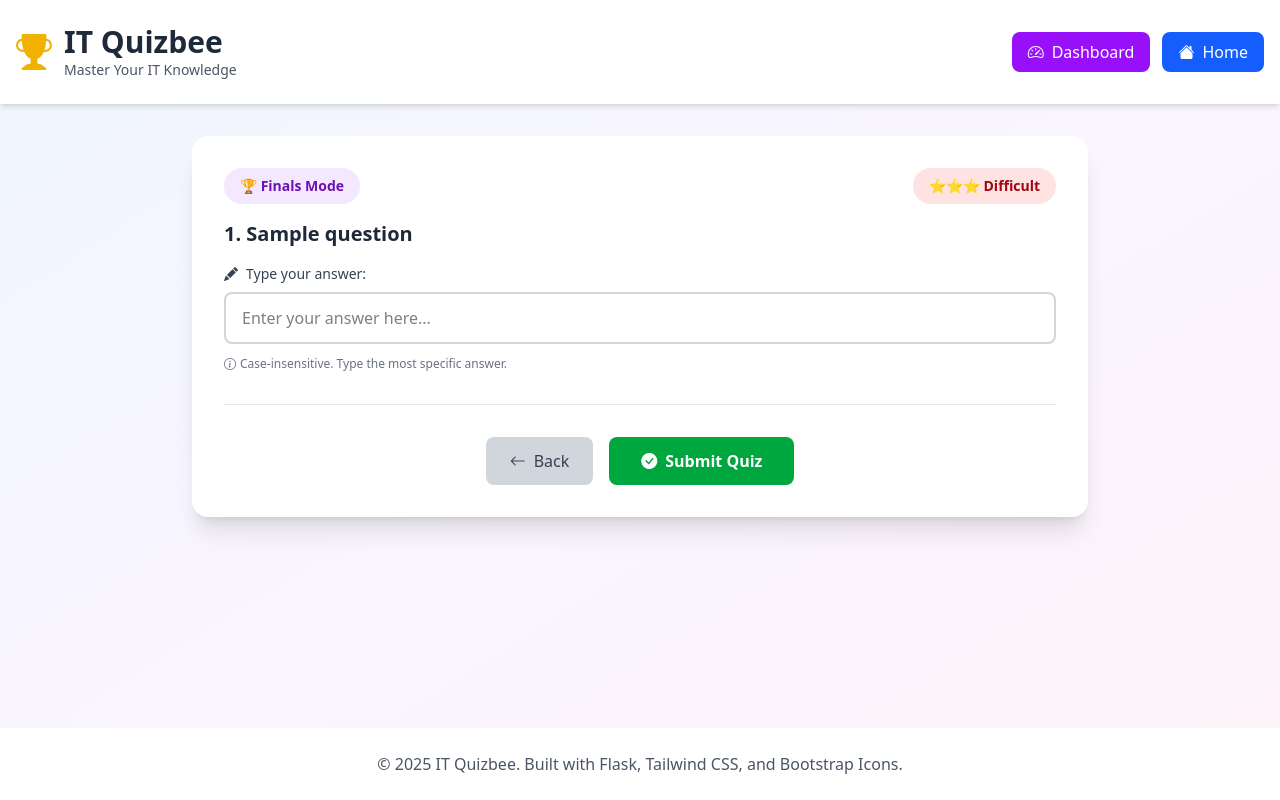
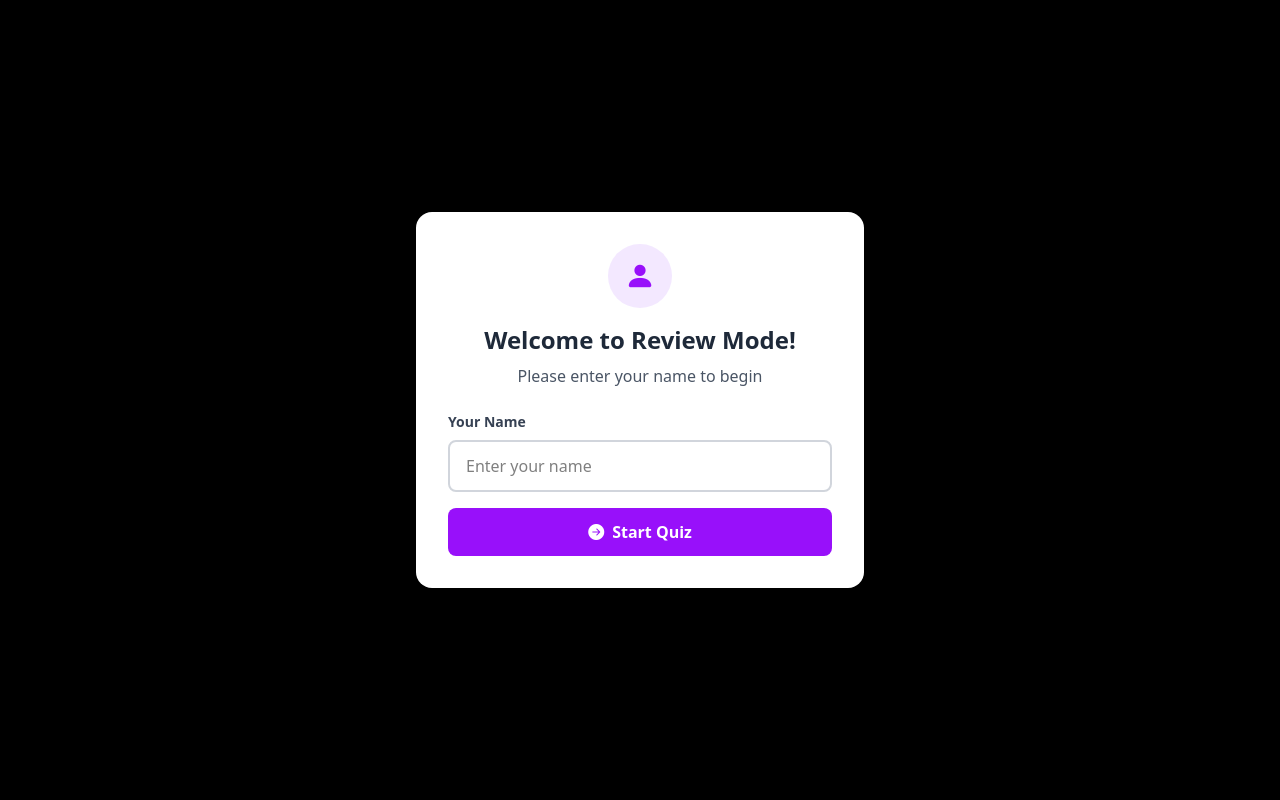
Before and after one commit to MACantara/IT-Quizbee, a Flask app: template templates/quiz.html in a window 1280 px wide. Run offline with Flask 3, Linux system fonts and the light colour scheme; the template is opened without the code that fills it: most values are stand-ins (such as "Sample title", 1, 10 or a date in 2020).

Commit message:
Add user name modal for quiz entry and local storage handling

```diff
--- a/templates/quiz.html
+++ b/templates/quiz.html
@@ -3,12 +3,42 @@
 {% block title %}IT Quizbee - Quiz{% endblock %}
 
 {% block content %}
-<div class="max-w-4xl mx-auto animate-fade-in">
+<!-- User Name Modal -->
+<div id="nameModal" class="fixed inset-0 bg-black bg-opacity-50 flex items-center justify-center z-50">
+    <div class="bg-white rounded-2xl shadow-2xl p-8 max-w-md w-full mx-4 animate-fade-in">
+        <div class="text-center mb-6">
+            <div class="w-16 h-16 {% if quiz_data.mode == 'elimination' %}bg-blue-100{% else %}bg-purple-100{% endif %} rounded-full flex items-center justify-center mx-auto mb-4">
+                <i class="bi bi-person-fill text-3xl {% if quiz_data.mode == 'elimination' %}text-blue-600{% else %}text-purple-600{% endif %}"></i>
+            </div>
+            <h2 class="text-2xl font-bold text-gray-800">Welcome to Review Mode!</h2>
+            <p class="text-gray-600 mt-2">Please enter your name to begin</p>
+        </div>
+
+        <form id="nameForm" class="space-y-4">
+            <div>
+                <label for="userName" class="block text-sm font-semibold text-gray-700 mb-2">Your Name</label>
+                <input type="text"
+                       id="userName"
+                       name="userName"
+                       class="w-full px-4 py-3 border-2 border-gray-300 rounded-lg {% if quiz_data.mode == 'elimination' %}focus:border-blue-500{% else %}focus:border-purple-500{% endif %} focus:outline-none"
+                       placeholder="Enter your name"
+                       required>
+            </div>
+
+            <button type="submit" class="w-full px-6 py-3 {% if quiz_data.mode == 'elimination' %}bg-blue-600 hover:bg-blue-700{% else %}bg-purple-600 hover:bg-purple-700{% endif %} text-white rounded-lg transition font-semibold">
+                <i class="bi bi-arrow-right-circle-fill mr-2"></i>Start Quiz
+            </button>
+        </form>
+    </div>
+</div>
+
+<div class="max-w-4xl mx-auto animate-fade-in" id="quizContent" style="display: none;">
     <form method="POST" action="{{ url_for('submit_quiz') }}" id="quizForm">
         <input type="hidden" name="topic_id" value="{{ quiz_data.topic_id }}">
         <input type="hidden" name="subtopic_id" value="{{ quiz_data.subtopic_id }}">
         <input type="hidden" name="mode" value="{{ quiz_data.mode }}">
         <input type="hidden" name="difficulty" value="{{ quiz_data.difficulty or '' }}">
+        <input type="hidden" name="user_name" id="userNameHidden">
 
         <div class="bg-white rounded-2xl shadow-xl p-8">
             <!-- Mode Badge -->
@@ -95,6 +125,37 @@
 </div>
 
 <script>
+// User Name Modal Handling
+const nameModal = document.getElementById('nameModal');
+const nameForm = document.getElementById('nameForm');
+const userNameInput = document.getElementById('userName');
+const userNameHidden = document.getElementById('userNameHidden');
+const quizContent = document.getElementById('quizContent');
+
+// Check if name is already stored
+const storedName = localStorage.getItem('quizUserName');
+if (storedName) {
+    userNameInput.value = storedName;
+}
+
+// Handle name submission
+nameForm.addEventListener('submit', function(e) {
+    e.preventDefault();
+    const userName = userNameInput.value.trim();
+
+    if (userName) {
+        // Store name in localStorage
+        localStorage.setItem('quizUserName', userName);
+
+        // Set hidden field value
+        userNameHidden.value = userName;
+
+        // Hide modal and show quiz
+        nameModal.classList.add('hidden');
+        quizContent.style.display = 'block';
+    }
+});
+
 // Warn user if they try to leave with unanswered questions
 document.getElementById('quizForm').addEventListener('submit', function(e) {
     const totalQuestions = {{ quiz_data.questions|length }};
```
